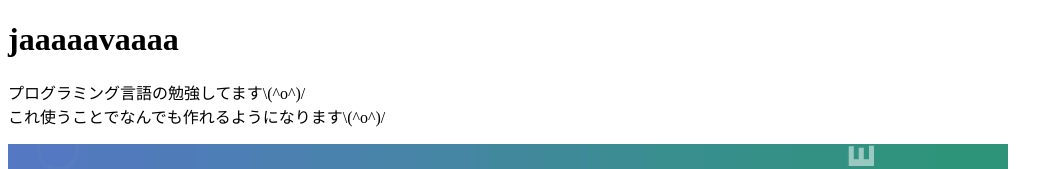
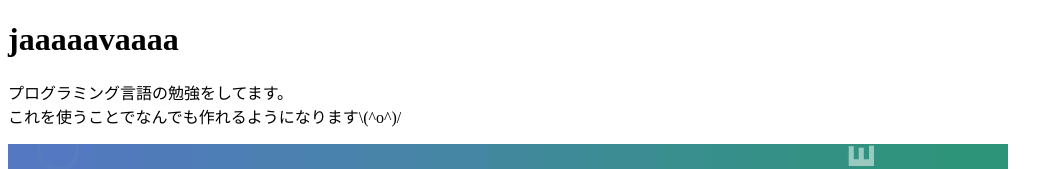
Before and after one commit to Nayuta9382/course-introduction_nayuta, a plain HTML site: page subjectB.html in a window 1280 px wide. Shown: the top 169 px of the page, without its empty margins (0-1064 px from the left). Drawn offline with Linux system fonts and the light colour scheme.

Commit message:
imgフォルダへの格納とsubjectB.htmlの編集
imgフォルダへ画像を格納しなおしました。
subjectB.htmlフォルダの紹介文をすこし編集しました。

```diff
--- a/subjectB.html
+++ b/subjectB.html
@@ -7,8 +7,8 @@
 </head>
 <body>
     <h1>jaaaaavaaaa</h1>
-    <p>プログラミング言語の勉強してます\(^o^)/<br>
-    これ使うことでなんでも作れるようになります\(^o^)/</p>
+    <p>プログラミング言語の勉強をしてます。<br>
+    これを使うことでなんでも作れるようになります\(^o^)/</p>
     <img src="img/Java-programming.png" alt="java">
 </body>
 </html>
```
